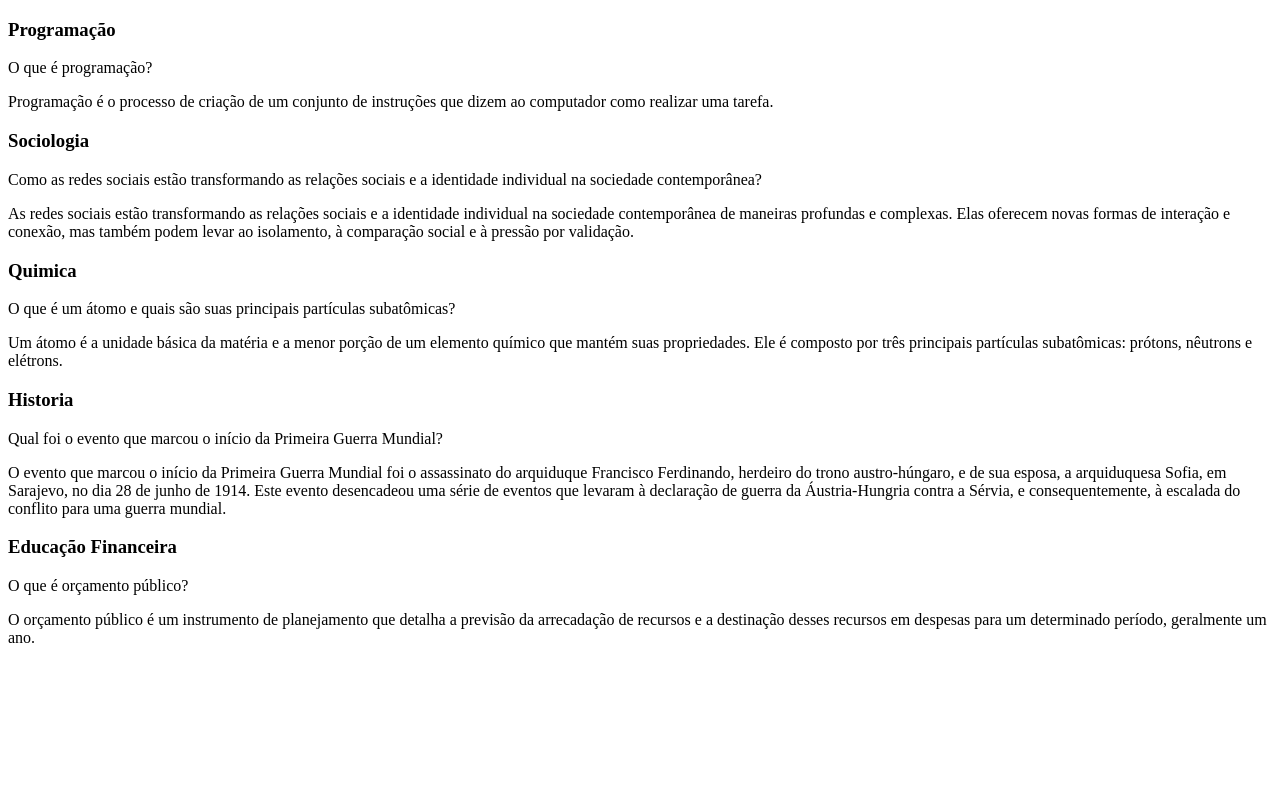
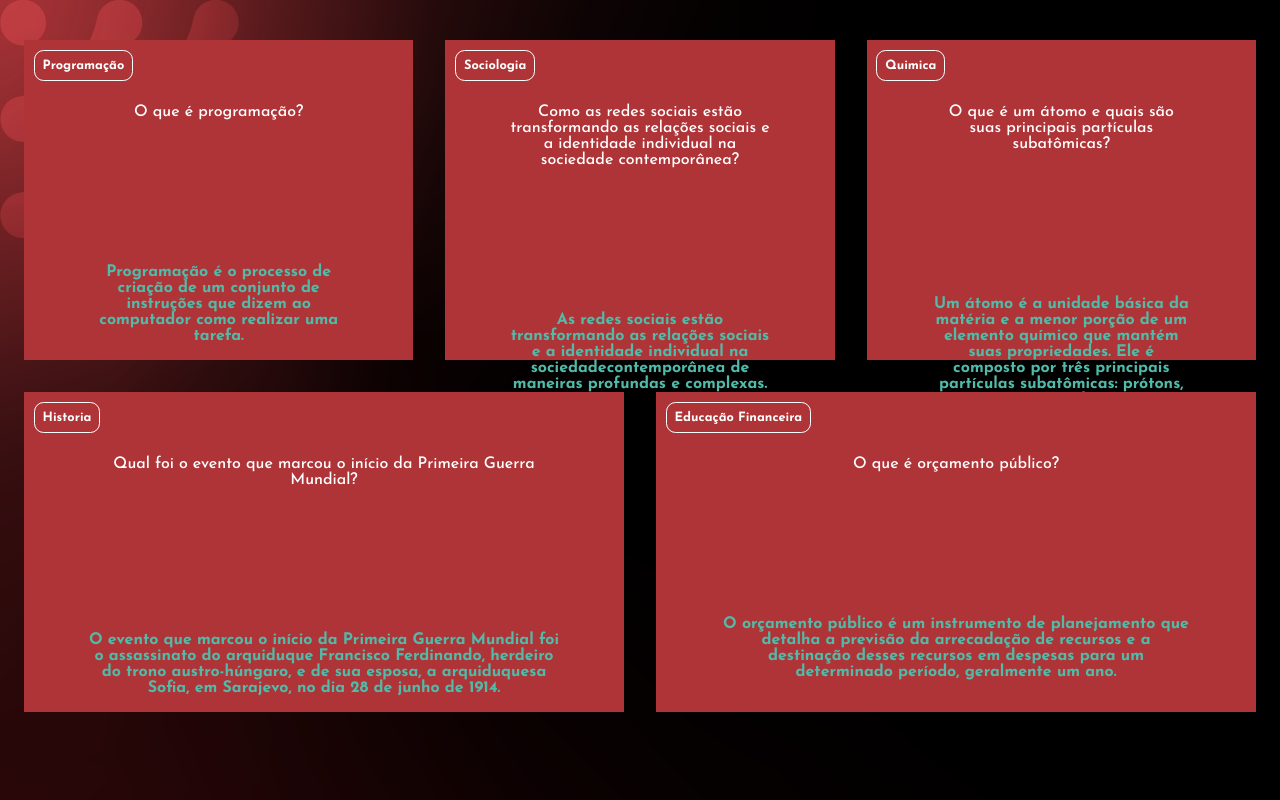
Before and after one commit to sophia-naomi/flash_cards, a plain HTML site: page index.html in a window 1280 px wide. Drawn offline with Linux system fonts and the light colour scheme.

Commit message:
aula 30/7

```diff
--- a/assets/style.css
+++ b/assets/style.css
@@ -1,7 +1,3 @@
-body{
-    background: url('img/bg-desktop.webp');
-}
-
 @import url('https://fonts.googleapis.com/css2?family=Josefin+Sans:ital,wght@0,100..700;1,100..700&display=swap');
 
 :root{
@@ -14,24 +10,31 @@ body {
   background: url(img/bg-desktop-red.webp);
   font-family: Josefin Sans;
 }
+
 .cartao__conteudo {
   background-color: var(--card-front-color);
   text-align: center;
   height: 100%;
+  transform-style: preserve-3d;
+  transition: transform 500ms ease-in-out;
 }
+
 #container {
   display: flex;
   flex-wrap: wrap;
 }
+
 .cartao {
   margin: 1rem 1rem;
   height: 20rem;
   flex-grow: 1;
   flex-basis: calc(33% - 6rem);
 }
+
 .cartao__conteudo p {
   padding: 4rem;
 }
+
 .cartao__conteudo h3 {
   color: var(--text-color);
   border: 1px solid var(--text-color);
@@ -41,15 +44,32 @@ body {
   margin: 0.6rem;
   border-radius: 0.6rem;
   font-size: 1vw;
+  backface-visibility: hidden;
 }
+
 .cartao__conteudo__pergunta p {
   color: var(--text-color);
   font-weight: 500;
 }
+
+.cartao__conteudo__pergunta,
+.cartao__conteudo__resposta{
+    backface-visibility: hidden;
+}
+
 .cartao__conteudo__resposta p {
   color: var(--card-back-color);
   font-weight: 700;
 }
+
+.cartao:hover .cartao__conteudo{
+    transform: rotateY(180deg);
+}
+
+.cartao__conteudo__resposta{
+    transform: rotateY(180deg):
+}
+
 footer {
   background-color: black;
   color: white;
@@ -58,6 +78,7 @@ footer {
   width: 100%;
   height: 2rem;
 }
+
 footer p {
   text-align: center;
   font-size: 0.6rem;
--- a/index.html
+++ b/index.html
@@ -1,11 +1,13 @@
 <!DOCTYPE html>
 <html lang="pt-bt">
+
 <head>
     <meta charset="UTF-8">
     <meta name="viewport" content="width=device-width, initial-scale=1.0">
     <title>Flash Cards</title>
-    <link rel="styesheet" href="assets/style.css">
+    <link rel="stylesheet" href="assets/style.css">
 </head>
+
 <body>
     <main>
         <section id="container">
@@ -16,19 +18,24 @@
                         <p>O que é programação?</p>
                     </div>
                     <div class="cartao__conteudo__resposta">
-                <p>Programação é o processo de criação de um conjunto de instruções que dizem ao computador como realizar uma tarefa.</p>
+                        <p>Programação é o processo de criação de um conjunto de instruções que dizem ao computador como
+                            realizar uma tarefa.</p>
                     </div>
-        <article>
+                </div>
+            </article>
             <article class="cartao">
                 <div class="cartao__conteudo">
                     <h3>Sociologia</h3>
                     <div class="cartao__conteudo__pergunta">
-                    <p>Como as redes sociais estão transformando as relações sociais e a identidade individual na sociedade contemporânea?</p>
+                        <p>Como as redes sociais estão transformando as relações sociais e a identidade individual na
+                            sociedade contemporânea?</p>
                     </div>
                     <div class="cartao__conteudo__resposta">
-                <p> As redes sociais estão transformando as relações sociais e a identidade individual na sociedade contemporânea de maneiras profundas e complexas. Elas oferecem novas formas de interação e conexão, mas também podem levar ao isolamento, à comparação social e à pressão por validação. </p>
+                        <p> As redes sociais estão transformando as relações sociais e a identidade individual na
+                            sociedadecontemporânea de maneiras profundas e complexas.</p>
                     </div>
-        <article>
+                </div>
+            </article>
             <article class="cartao">
                 <div class="cartao__conteudo">
                     <h3>Quimica</h3>
@@ -36,9 +43,12 @@
                         <p>O que é um átomo e quais são suas principais partículas subatômicas? </p>
                     </div>
                 <div class="cartao__conteudo__resposta">
-                <p>Um átomo é a unidade básica da matéria e a menor porção de um elemento químico que mantém suas propriedades. Ele é composto por três principais partículas subatômicas: prótons, nêutrons e elétrons. </p>
+                    <p>Um átomo é a unidade básica da matéria e a menor porção de um elemento químico que mantém
+                        suas propriedades. Ele é composto por três principais partículas subatômicas: prótons,
+                        nêutrons e elétrons. </p>
                 </div>
-        <article>
+                </div>
+            </article>
             <article class="cartao">
                 <div class="cartao__conteudo">
                     <h3>Historia</h3>
@@ -46,9 +56,12 @@
                         <p>Qual foi o evento que marcou o início da Primeira Guerra Mundial? </p>
                     </div>
                 <div class="cartao__conteudo__resposta">
-                <p>O evento que marcou o início da Primeira Guerra Mundial foi o assassinato do arquiduque Francisco Ferdinando, herdeiro do trono austro-húngaro, e de sua esposa, a arquiduquesa Sofia, em Sarajevo, no dia 28 de junho de 1914. Este evento desencadeou uma série de eventos que levaram à declaração de guerra da Áustria-Hungria contra a Sérvia, e consequentemente, à escalada do conflito para uma guerra mundial.</p>
+                    <p>O evento que marcou o início da Primeira Guerra Mundial foi o assassinato do arquiduque
+                        Francisco Ferdinando, herdeiro do trono austro-húngaro, e de sua esposa, a arquiduquesa
+                        Sofia, em Sarajevo, no dia 28 de junho de 1914.</p>
                 </div>
-        <article>
+                </div>
+            </article>
             <article class="cartao">
                 <div class="cartao__conteudo">
                     <h3>Educação Financeira</h3>
@@ -56,10 +69,15 @@
                         <p>O que é orçamento público? </p>
                     </div>
                 <div class="cartao__conteudo__resposta">
-                <p>O orçamento público é um instrumento de planejamento que detalha a previsão da arrecadação de recursos e a destinação desses recursos em despesas para um determinado período, geralmente um ano. </p>
+                    <p>O orçamento público é um instrumento de planejamento que detalha a previsão da arrecadação de
+                        recursos e a destinação desses recursos em despesas para um determinado período, geralmente
+                        um ano. </p>
                 </div>
-        <article>
+                 </div>
+            </article>
+        </section>
     </main>
 
 </body>
+
 </html>
```
Lines whose indentation alone changed are shown as unchanged.
